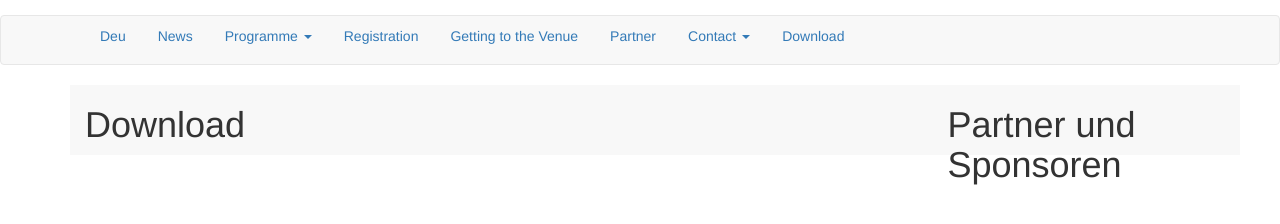
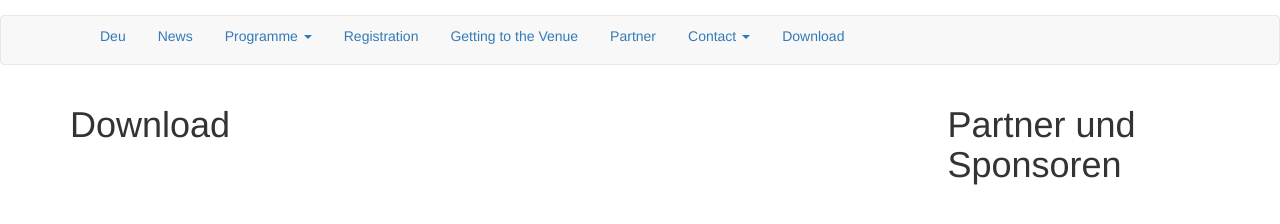
Before and after one commit to susedev/test, a Jekyll site: the page built from download.html, in a window 1280 px wide. Shown: the part 152-376 px from the top of the page. Built offline with Jekyll 4.4.1, drawn with Linux system fonts in a browser that asks for light colours; nearby versions of some CDN libraries.

Commit message:
Update page.html

```diff
--- a/_layouts/page.html
+++ b/_layouts/page.html
@@ -12,9 +12,7 @@ layout: base
 
   <div class="row">
     <div class="col-md-2">
-      <div class="container" style="width=40px; height=500px; background-color: #F8F8F8; border-color: #E7E7E7">
        <h1>{{ page.title }}</h1>
-       </div>
     </div>
     <div class="col-md-6">
             {{ content }}
```
